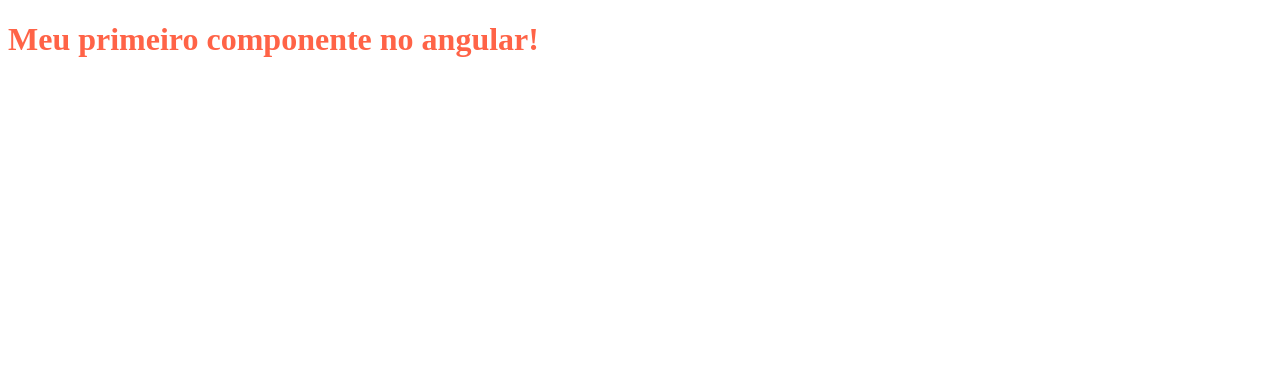
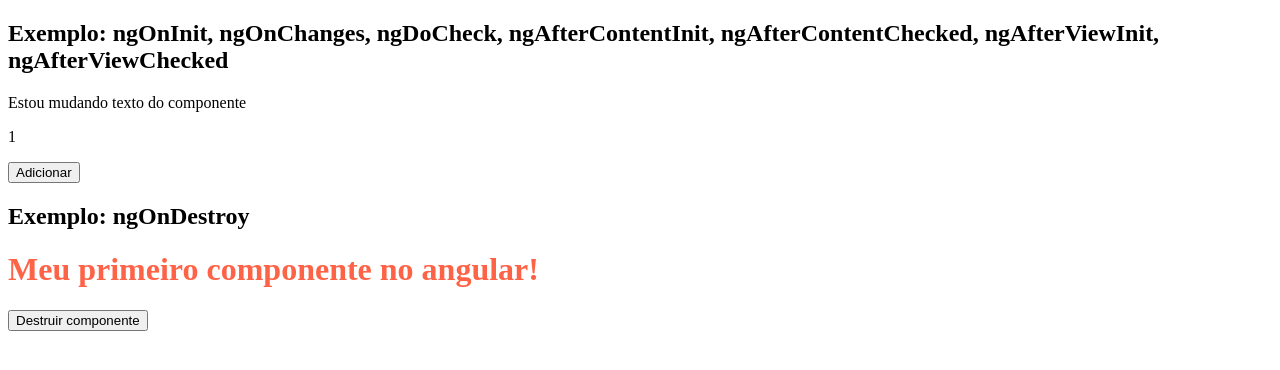
Before and after one commit to natalialuizads/angular, an Angular app: page / in a window 1280 px wide. Shown: the top 370 px of the page. Built offline with nearby package versions, Linux system fonts and the light colour scheme.

Commit message:
exemplo de ciclo de vida no angular

```diff
--- a/src/app/app.component.ts
+++ b/src/app/app.component.ts
@@ -2,6 +2,8 @@
 
 @Component({
   selector: 'app-root',
-  template: '<app-title></app-title>'
+  template: `
+  <app-lifecycle exemplo="Estou mudando texto do componente"></app-lifecycle>
+  `
 })
 export class AppComponent {}
--- a/src/app/app.module.ts
+++ b/src/app/app.module.ts
@@ -3,11 +3,13 @@
 
 import { AppComponent } from './app.component';
 import { TitleComponent } from './components/title/title.component';
+import { LifecycleComponent } from './lifecycle/lifecycle.component';
 
 @NgModule({
   declarations: [
     AppComponent,
     TitleComponent,
+    LifecycleComponent,
   ],
   imports: [
     BrowserModule
--- a/src/app/components/title/title.component.ts
+++ b/src/app/components/title/title.component.ts
@@ -1,16 +1,16 @@
-import { Component, OnInit } from '@angular/core';
+import { Component, OnDestroy } from '@angular/core';
 
 @Component({
   selector: 'app-title',
   templateUrl: './title.component.html',
-  styleUrls: ['./title.component.scss']
+  styleUrls: ['./title.component.scss'],
 })
-export class TitleComponent implements OnInit {
+export class TitleComponent implements OnDestroy {
+  public title: string = 'Meu primeiro componente no angular!';
 
-  public title: string = 'Meu primeiro componente no angular!'
+  constructor() {}
 
-  constructor() {};
-
-  ngOnInit(): void {};
-
+  ngOnDestroy(): void {
+    console.log('Eu fui destruído, tchaaaau');
+  }
 }
--- /dev/null
+++ b/src/app/lifecycle/lifecycle.component.html
@@ -0,0 +1,13 @@
+<h2>
+  Exemplo: ngOnInit, ngOnChanges, ngDoCheck, ngAfterContentInit,
+  ngAfterContentChecked, ngAfterViewInit, ngAfterViewChecked
+</h2>
+<p>{{ exemplo }}</p>
+<p>{{ valor }}</p>
+<button (click)="adicionar()">Adicionar</button>
+
+<h2>
+  Exemplo: ngOnDestroy
+</h2>
+<app-title *ngIf="destruir"></app-title>
+<button (click)="destruirComponente()">Destruir componente</button>
--- /dev/null
+++ b/src/app/lifecycle/lifecycle.component.ts
@@ -0,0 +1,128 @@
+import {
+  Input,
+  OnChanges,
+  OnInit,
+  Component,
+  DoCheck,
+  AfterContentInit,
+  AfterContentChecked,
+  AfterViewInit,
+  AfterViewChecked,
+  OnDestroy,
+} from '@angular/core';
+
+@Component({
+  selector: 'app-lifecycle',
+  templateUrl: './lifecycle.component.html',
+})
+export class LifecycleComponent
+  implements
+    OnInit,
+    OnChanges,
+    DoCheck,
+    AfterContentInit,
+    AfterContentChecked,
+    AfterViewInit,
+    AfterViewChecked,
+    OnDestroy
+{
+  public valor: number = 1;
+  public destruir: boolean = true;
+  @Input() public exemplo: string = 'Estou aprendendo sobre ciclo de vida do angular!';
+
+  constructor() {}
+
+  /**
+   * ngOnInit()
+   * Este evento é inicializado após o Angular exibir pela
+   * primeira vez as propriedades vinculadas aos dados ou
+   * quando o componente foi inicializado.
+   * Este evento é usado principalmente para inicializar
+   * dados em um componente.
+   */
+  ngOnInit(): void {
+    console.log('Sou chamado na inicialização do componente');
+  }
+
+  /**
+   * ngOnChanges()
+   * Este evento é executado sempre que um valor de um
+   * controle de entrada dentro componente é alterado.
+   * Sempre que um componente recebe um dado através do
+   * @Input() o ngOnChanges() é invocado
+   */
+  ngOnChanges(): void {
+    console.log('Foi alterado o valor do input');
+  }
+
+  /**
+   * ngDoCheck()
+   * Este evento é disparado sempre que as propriedades
+   * de entrada de um componente são verificadas.
+   */
+  ngDoCheck(): void {
+    console.log('ngDoCheck - Fui chamado porque houve alteração');
+  }
+
+  /**
+   * ngAfterContentInit()
+   * Este método de ciclo de vida é executado quando o
+   * angular realiza qualquer projeção de conteúdo nas
+   * visualizações do componente.
+   */
+  ngAfterContentInit(): void {
+    console.log('ngAfterContentInit');
+  }
+
+  /**
+   * ngAfterContentChecked()
+   * Este método de gancho de ciclo de vida é executado
+   * sempre que o conteúdo do componente é verificado
+   * pelo mecanismo de detecção de alteração do Angular.
+   */
+  ngAfterContentChecked(): void {
+    console.log(
+      'ngAfterContentChecked - Fui chamado por que teve alteração no content'
+    );
+  }
+
+  /**
+   * ngAfterViewInit()
+   * Este método de gancho de ciclo de vida é executado
+   * quando a visualização do componente foi totalmente
+   * inicializada.
+   */
+  ngAfterViewInit(): void {
+    console.log(
+      'ngAfterViewInit - Fui chamado por que visualização do componente foi totalmente inicializada'
+    );
+  }
+
+  /**
+   * ngAfterViewChecked()
+   * Este é executado toda vez que a visualização de um
+   * determinado componente foi verificada pelo algoritmo
+   * de detecção de alterações do angular.
+   */
+  ngAfterViewChecked(): void {
+    console.log('ngAfterViewChecked');
+  }
+
+  /**
+   * ngOnDestroy()
+   * Este é executado toda vez que um componente for destruído.
+   * Utilizar quando fazer requisição HTTP para não gerar mémoria
+   * memory leak.
+   */
+  ngOnDestroy(): void {
+      console.log('Eu fui destruído, tchaaaau');
+  }
+
+  public adicionar(): number {
+    return this.valor++;
+  }
+
+  public destruirComponente() {
+    this.destruir = false;
+  }
+}
```
Also changed, not shown: 1 other file (tests, documents, lock files or other folders).
